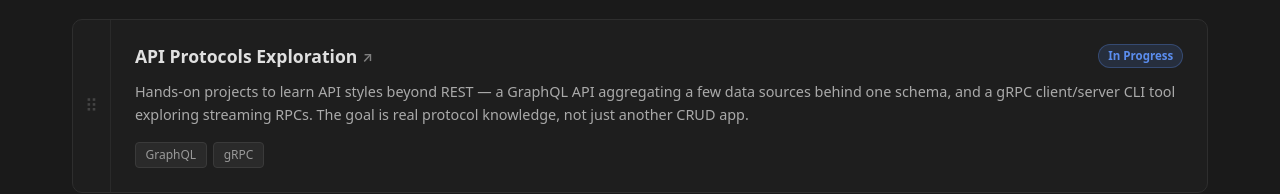
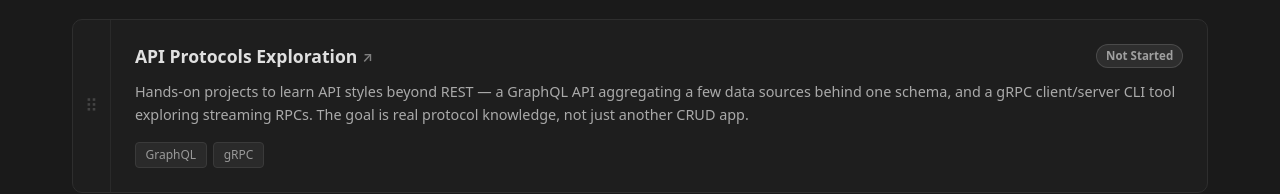
Before and after one commit to khylecalimlim/personal_website, an Angular app in the folder my-website-Angular/: page /projects in a window 1280 px wide. Shown: the part 1014-1208 px from the top of the page. Built offline with nearby package versions, Linux system fonts and the light colour scheme; a web font is replaced by a local one.

Commit message:
Add not-started status type and gray pill to projects component

```diff
--- a/my-website-Angular/src/app/projects/projects.component.scss
+++ b/my-website-Angular/src/app/projects/projects.component.scss
@@ -169,6 +169,12 @@ h1 {
     color: #5be05c;
     border: 1px solid rgba(91, 224, 92, 0.25);
   }
+
+  &.not-started {
+    background-color: rgba(160, 160, 160, 0.12);
+    color: #a0a0a0;
+    border: 1px solid rgba(160, 160, 160, 0.25);
+  }
 }
 
 .description {
--- a/my-website-Angular/src/app/projects/projects.component.ts
+++ b/my-website-Angular/src/app/projects/projects.component.ts
@@ -1,11 +1,5 @@
 import { Component, OnInit } from '@angular/core';
 import { CdkDragDrop, DragDropModule, moveItemInArray } from '@angular/cdk/drag-drop';
-
-// TODO (easy): add a "not-started" status to Project['status'] for ideas that
-// don't have work underway yet (e.g. the API Protocols Exploration card). Give
-// its tag a distinct color in projects.component.scss (.status.not-started) —
-// gray to stand out from the blue "wip" / green "complete" tags while still
-// matching the theme.
 
 // TODO (easy): add an "on-hold" status to Project['status'] for projects that
 // were started but are paused. Give its tag a red color in
@@ -15,7 +9,7 @@ interface Project {
   title: string;
   href: string;
   playHref?: string;
-  status: 'wip' | 'complete';
+  status: 'wip' | 'complete' | 'not-started';
   statusLabel: string;
   description: string;
   tags: string[];
@@ -69,8 +63,8 @@ export class ProjectsComponent implements OnInit {
     {
       title: 'API Protocols Exploration',
       href: '#',
-      status: 'wip',
-      statusLabel: 'In Progress',
+      status: 'not-started',
+      statusLabel: 'Not Started',
       description: 'Hands-on projects to learn API styles beyond REST — a GraphQL API aggregating a few data sources behind one schema, and a gRPC client/server CLI tool exploring streaming RPCs. The goal is real protocol knowledge, not just another CRUD app.',
       tags: ['GraphQL', 'gRPC']
     }
```
